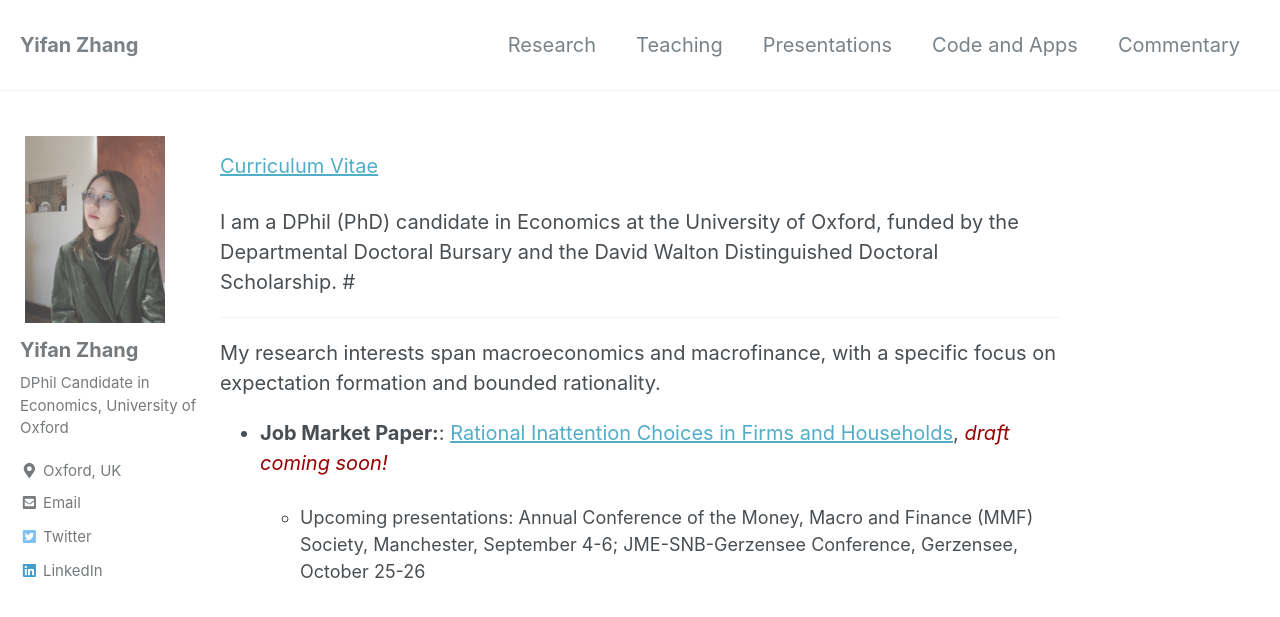
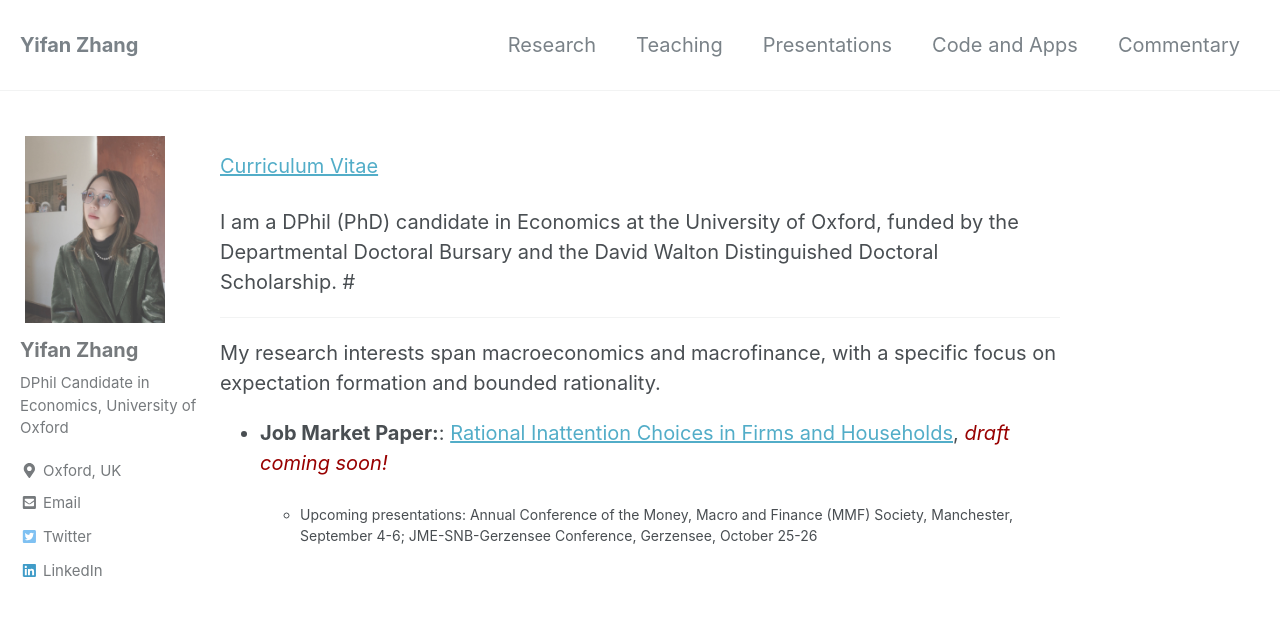
Before and after one commit to yifan-zhang-in/yifan-zhang-in.github.io, a Jekyll site: the page built from index.html, in a window 1280 px wide and 900 px high. Shown: the top 617 px of the window. Built offline with Jekyll 4.4.1, drawn with Linux system fonts in a browser that asks for light colours; nearby versions of some CDN libraries; the list of posts is cut into pages by our own code.

Commit message:
Update home.html

```diff
--- a/_layouts/home.html
+++ b/_layouts/home.html
@@ -12,7 +12,7 @@ My research interests span macroeconomics and macrofinance, with a specific focu
 
 <ul>
   <li> <strong>Job Market Paper:</strong>: <a href="/file/JMP_YZhang/">Rational Inattention Choices in Firms and Households</a>, <span style="color: #980000; font-style: italic;">draft coming soon!</span></p>  </li>
-    <ul style="font-size: 0.9em;">
+    <ul style="font-size: 0.7em; margin-top: 0.5em; margin-bottom: 0;">
       <li> Upcoming presentations: Annual Conference of the Money, Macro and Finance (MMF) Society, Manchester, September 4-6; JME-SNB-Gerzensee Conference, Gerzensee, October 25-26
     </ul>
 </ul>
```
